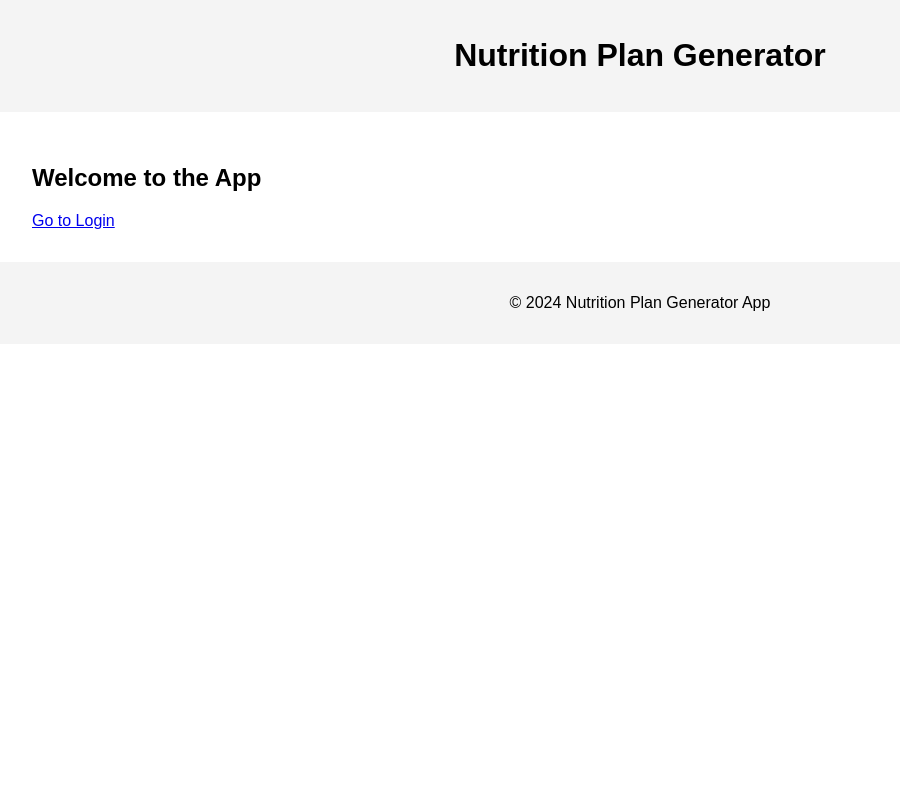
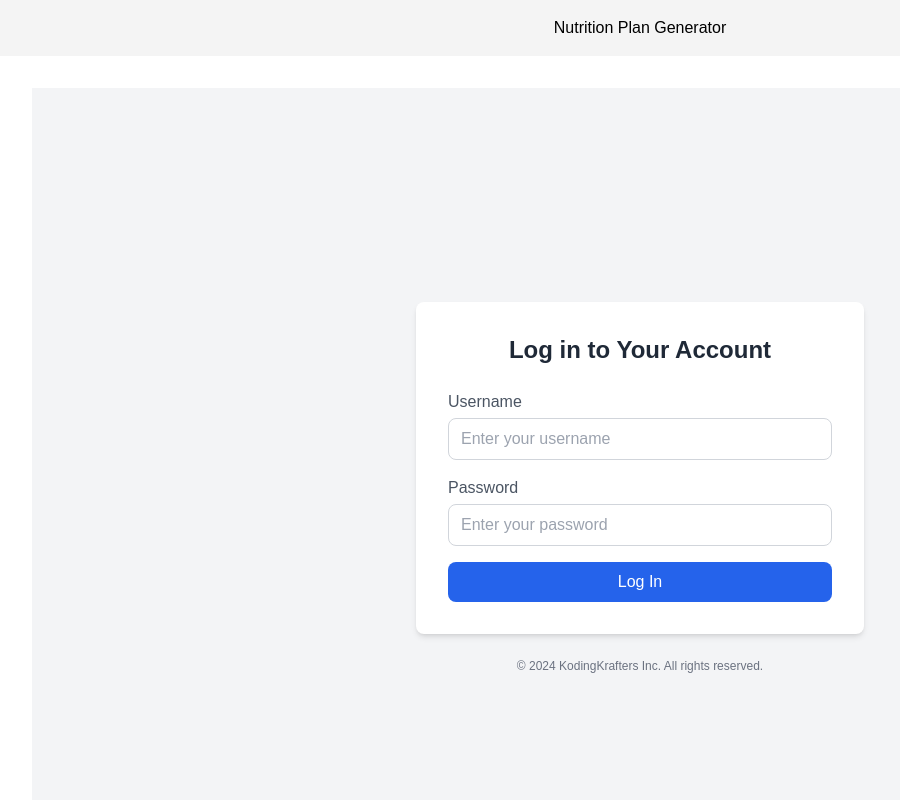
Before and after one commit to sajeeshkumar/nutriplan-frontend, a Next.js app: page / in a window 1280 px wide. Shown: the top 800 px of the page, without its empty margins (0-900 px from the left). Built offline with nearby package versions, Linux system fonts and the light colour scheme.

Commit message:
Restyled login page

```diff
--- a/app/api/login/route.js
+++ /dev/null
@@ -1,14 +0,0 @@
-export async function POST(req) {
-    const body = await req.json();
-    const res = await fetch(`${process.env.NEXT_PUBLIC_API_URL}/login`, {
-      method: "POST",
-      headers: { "Content-Type": "application/json" },
-      body: JSON.stringify(body),
-    });
-
-    if (res.ok) {
-      return new Response(await res.text(), { status: res.status });
-    } else {
-      return new Response(await res.text(), { status: res.status });
-    }
-  }
--- a/app/dashboard/page.js
+++ b/app/dashboard/page.js
@@ -1,12 +1,33 @@
-// app/dashboard/page.js
-import React from 'react';
+'use client';
 
-const DashboardPage = () => {
+import { useRouter } from 'next/navigation';
+import { useEffect } from 'react';
+
+export default function Dashboard() {
+  const router = useRouter();
+
+  useEffect(() => {
+    // Check if the user is authenticated
+    const authToken = localStorage.getItem('authToken');
+    if (!authToken) {
+      // Redirect to login if not authenticated
+      router.push('/');
+    }
+  }, []);
+
+  const handleLogout = () => {
+    // Clear any client-side authentication data
+    localStorage.removeItem('authToken');
+    // Redirect to login page
+    router.push('/');
+  };
+
   return (
     <div>
       <h1>Welcome to the Dashboard</h1>
+      <button className="logout-button" onClick={handleLogout}>
+        Log Out
+      </button>
     </div>
   );
-};
-
-export default DashboardPage;
+}
--- a/app/globals.css
+++ b/app/globals.css
@@ -1,3 +1,7 @@
+@import "tailwindcss/base";
+@import "tailwindcss/components";
+@import "tailwindcss/utilities";
+
 body {
   font-family: Arial, sans-serif;
   margin: 0;
@@ -13,3 +17,22 @@ header, footer {
 main {
   padding: 2rem;
 }
+
+.dashboard-container {
+  position: relative;
+  padding: 20px;
+}
+
+.logout-link {
+  position: absolute;
+  top: 20px;
+  right: 20px;
+  color: #1e40af; /* Tailwind blue-700 */
+  font-weight: bold;
+  text-decoration: none;
+  font-size: 16px;
+}
+
+.logout-link:hover {
+  color: #0c4a6e; /* Darker shade on hover */
+}
--- a/app/layout.js
+++ b/app/layout.js
@@ -14,7 +14,7 @@ export default function RootLayout({ children }) {
         </header>
         <main>{children}</main>
         <footer>
-          <p>© 2024 Nutrition Plan Generator App</p>
+          <p>© 2024 KodingKrafters Inc.</p>
         </footer>
       </body>
     </html>
--- a/app/page.js
+++ b/app/page.js
@@ -1,8 +1,82 @@
-export default function Home() {
+'use client';
+
+import { useRouter } from 'next/navigation';
+import { useState } from 'react';
+
+export default function Login() {
+  const router = useRouter();
+  const [username, setUsername] = useState('');
+  const [password, setPassword] = useState('');
+  const [error, setError] = useState(null);
+
+  const handleLogin = async () => {
+    try {
+      const res = await fetch(`${process.env.NEXT_PUBLIC_API_URL}/login`, {
+        method: 'POST',
+        headers: { 'Content-Type': 'application/json' },
+        body: JSON.stringify({ username, password }),
+      });
+
+      if (!res.ok) {
+        throw new Error('Login failed');
+      }
+
+      const data = await res.json();
+      // Save token or session info (example uses localStorage)
+      localStorage.setItem('authToken', data.token);
+      // Navigate to dashboard
+      router.push('/dashboard');
+    } catch (error) {
+      console.log(error);
+      setError('Invalid username or password');
+    }
+  };
+
   return (
-    <div>
-      <h2>Welcome to the App</h2>
-      <a href="/login">Go to Login</a>
+    <div className="min-h-screen flex flex-col items-center justify-center bg-gray-100">
+      <div className="bg-white shadow-md rounded-lg p-8 w-full max-w-md">
+        <h1 className="text-2xl font-bold text-gray-800 mb-6 text-center">Log in to Your Account</h1>
+        {error && (
+          <p className="text-red-500 text-sm mb-4">
+            {error}
+          </p>
+        )}
+        <div className="mb-4">
+          <label htmlFor="username" className="block text-gray-600 font-medium mb-1">
+            Username
+          </label>
+          <input
+            id="username"
+            type="text"
+            value={username}
+            onChange={(e) => setUsername(e.target.value)}
+            placeholder="Enter your username"
+            className="w-full border border-gray-300 rounded-lg px-3 py-2 focus:outline-none focus:ring-2 focus:ring-blue-500"
+          />
+        </div>
+        <div className="mb-4">
+          <label htmlFor="password" className="block text-gray-600 font-medium mb-1">
+            Password
+          </label>
+          <input
+            id="password"
+            type="password"
+            value={password}
+            onChange={(e) => setPassword(e.target.value)}
+            placeholder="Enter your password"
+            className="w-full border border-gray-300 rounded-lg px-3 py-2 focus:outline-none focus:ring-2 focus:ring-blue-500"
+          />
+        </div>
+        <button
+          onClick={handleLogin}
+          className="w-full bg-blue-600 text-white font-medium py-2 rounded-lg hover:bg-blue-700 transition duration-300"
+        >
+          Log In
+        </button>
+      </div>
+      <p className="text-gray-500 text-xs mt-6">
+        &copy; {new Date().getFullYear()} KodingKrafters Inc. All rights reserved.
+      </p>
     </div>
   );
 }
--- a/package.json
+++ b/package.json
@@ -13,5 +13,10 @@
     "react": "^19.0.0",
     "react-dom": "^19.0.0",
     "yarn": "^1.22.22"
+  },
+  "devDependencies": {
+    "autoprefixer": "^10.4.20",
+    "postcss": "^8.4.49",
+    "tailwindcss": "^3.4.17"
   }
 }
--- /dev/null
+++ b/postcss.config.js
@@ -0,0 +1,6 @@
+module.exports = {
+    plugins: {
+      tailwindcss: {},
+      autoprefixer: {},
+    },
+  };
--- /dev/null
+++ b/tailwind.config.js
@@ -0,0 +1,11 @@
+/** @type {import('tailwindcss').Config} */
+module.exports = {
+  content: [
+    "./app/**/*.{js,ts,jsx,tsx}", // Update paths as per your app structure
+    "./components/**/*.{js,ts,jsx,tsx}",
+  ],
+  theme: {
+    extend: {},
+  },
+  plugins: [],
+};
```
Also changed, not shown: app/login/page.js (deleted, +0 -59 lines).
